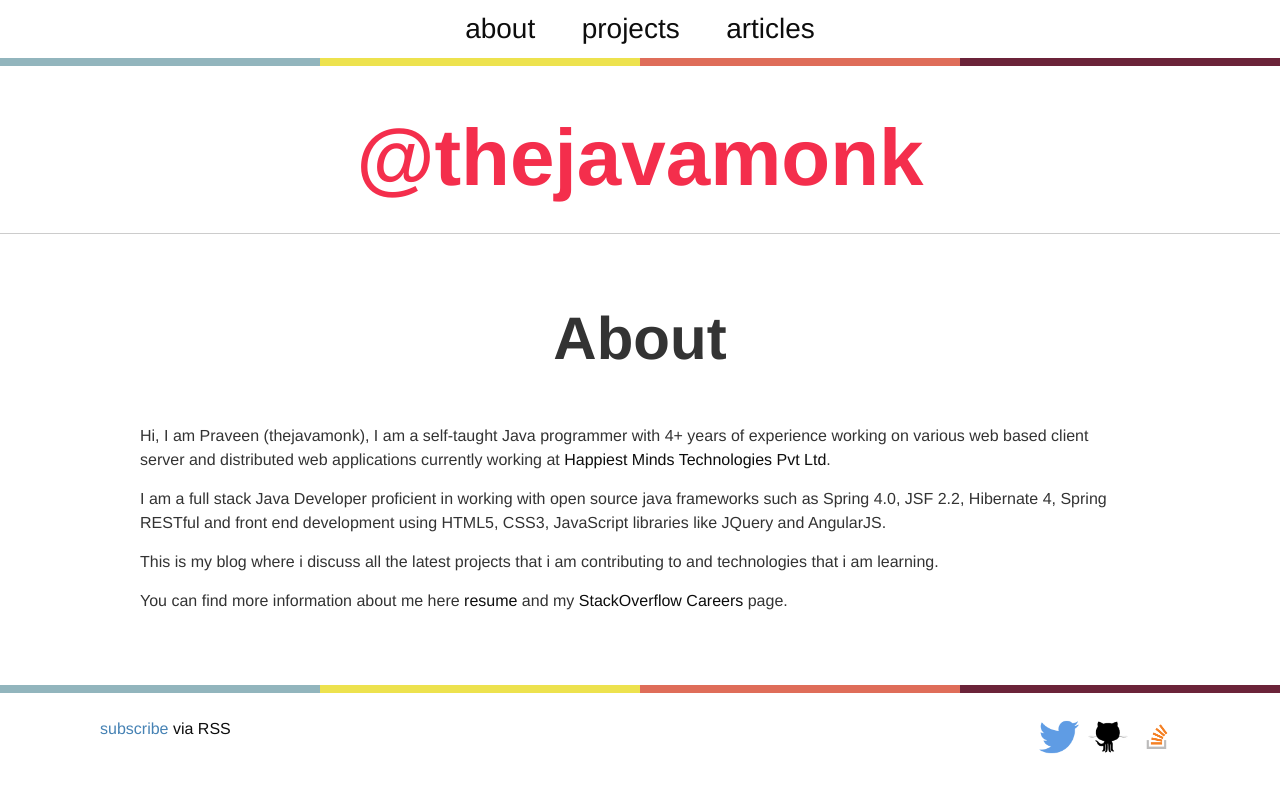
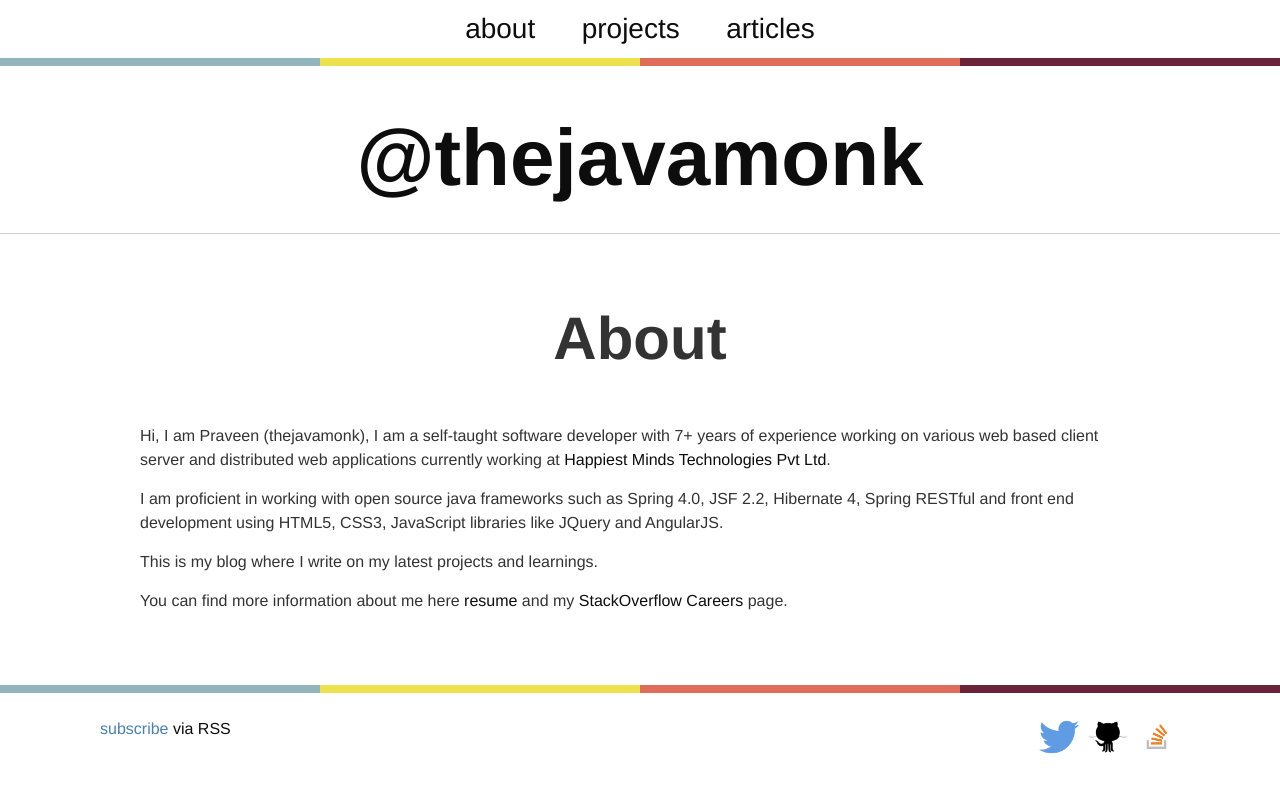
Before and after one commit to thejavamonk/thejavamonk.github.io, a Jekyll site: the page built from about.md, in a window 1280 px wide. Shown: the top 793 px of the page. Built offline with Jekyll 4.4.1, drawn with Linux system fonts in a browser that asks for light colours.

Commit message:
updated text color to black

```diff
--- a/_sass/_layout.scss
+++ b/_sass/_layout.scss
@@ -13,7 +13,7 @@
 }
 
 .site-title a {
-    color: #F42E4C;
+    color: #0d0d0d;
 
     &:hover {
         text-decoration: none;
--- a/about.md
+++ b/about.md
@@ -4,10 +4,10 @@ title: About
 permalink: /about/
 ---
 
-Hi, I am Praveen (thejavamonk), I am a self-taught Java programmer with 4+ years of experience working on various web based client server and distributed web applications currently working at [Happiest Minds Technologies Pvt Ltd](http://www.happiestminds.com/).
+Hi, I am Praveen (thejavamonk), I am a self-taught software developer with 7+ years of experience working on various web based client server and distributed web applications currently working at [Happiest Minds Technologies Pvt Ltd](http://www.happiestminds.com/).
 
-I am a full stack Java Developer proficient in working with open source java frameworks such as Spring 4.0, JSF 2.2, Hibernate 4, Spring RESTful and front end development using HTML5, CSS3, JavaScript libraries like JQuery and AngularJS.
+I am proficient in working with open source java frameworks such as Spring 4.0, JSF 2.2, Hibernate 4, Spring RESTful and front end development using HTML5, CSS3, JavaScript libraries like JQuery and AngularJS.
 
-This is my blog where i discuss all the latest projects that i am contributing to and technologies that i am learning.
+This is my blog where I write on my latest projects and learnings.
 
 You can find more information about me here [resume](https://github.com/thejavamonk/thejavamonk.github.io/raw/master/resources/PraveenKumar_4_Java_Developer.pdf) and my [StackOverflow Careers](http://stackoverflow.com/cv/praveen-kumar-186552) page.
```
